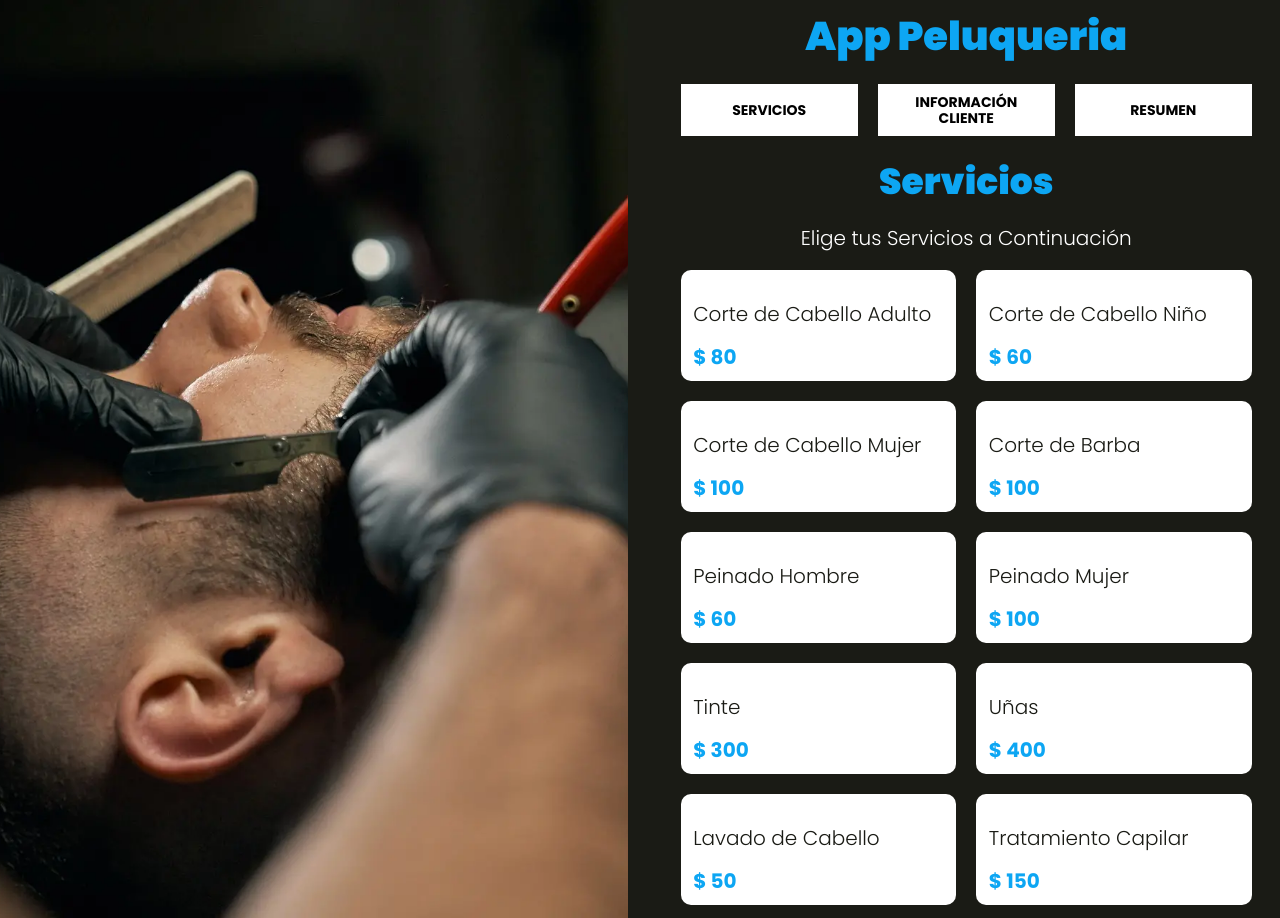
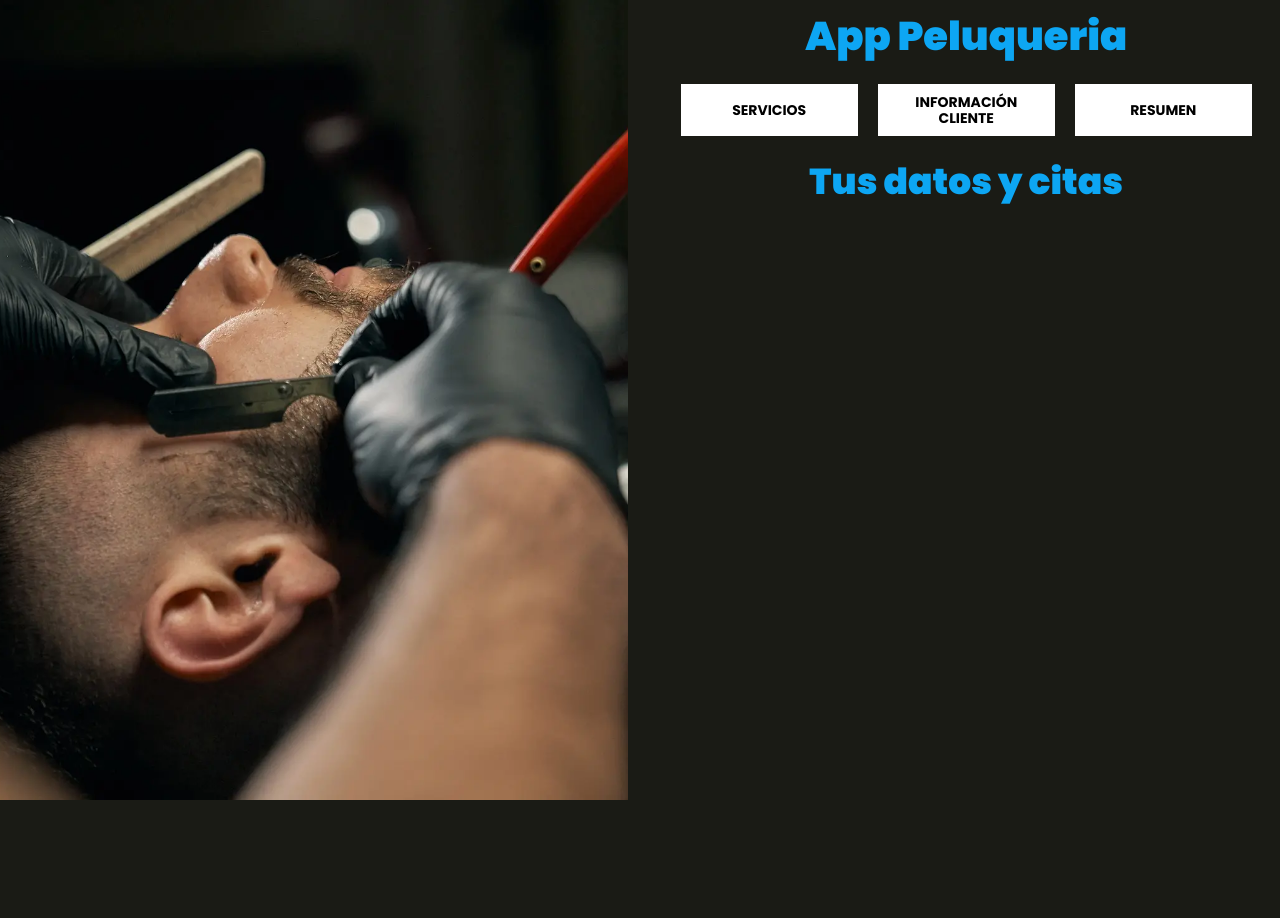
Before and after one commit to AlexisBeltran/Barberia, a website with bundled scripts: page index.html in a window 1280 px wide. Both pictures are taken after a click on the button "INFORMACIÓN CLIENTE". After the commit the page ends 800 px from the top, so only its background shows below. Built offline with nearby package versions, Linux system fonts and the light colour scheme.

Commit message:
Se muestran las pestañas de los distintos servicios

```diff
--- a/index.html
+++ b/index.html
@@ -18,20 +18,20 @@
                 <h1>App Peluqueria</h1>
             </header>
             <nav class="tabs" style="text-align: center;">
-                <button type="button">Servicios</button>
-                <button type="button">Información Cliente</button>
-                <button type="button">Resumen</button>
+                <button data-paso="1" type="button">Servicios</button>
+                <button data-paso="2" type="button">Información Cliente</button>
+                <button data-paso="3" type="button">Resumen</button>
             </nav>
             <!--Inicia contenido APP-->
-            <div class="seccion">
+            <div id="paso-1" class="seccion">
                 <h2>Servicios</h2>
                 <p class="text-center">Elige tus Servicios a Continuación</p>
                 <div id="servicios" class="listado-servicios"></div>
             </div>
-            <div class="seccion">
+            <div id="paso-2" class="seccion">
                 <h2>Tus datos y citas</h2>
             </div>
-            <div class="seccion">
+            <div id="paso-3" class="seccion">
                 <h2>Resumen</h2>
             </div>
         </div>
--- a/src/js/app.js
+++ b/src/js/app.js
@@ -1,11 +1,34 @@
+//Id de data-set button
+let Pagina = 1;
+
 document.addEventListener('DOMContentLoaded', () =>{
     IniciarApp();
 });
 
 function IniciarApp(){
     mostrarServicios();
+    mostrarSeccion();
+    ocultarSeccion();
 }
 
+function mostrarSeccion(){
+    const PaginaActual = document.querySelector(`#paso-${Pagina}`);
+    PaginaActual.classList.add('mostrar-seccion');
+}
+
+function ocultarSeccion(){
+    const Botones = document.querySelectorAll('.tabs button');
+    Botones.forEach( boton =>{
+        boton.addEventListener('click', e => {
+            e.preventDefault();
+            Pagina = parseInt(e.target.dataset.paso);
+            //Eliminando Seccion
+            document.querySelector('.mostrar-seccion').classList.remove('mostrar-seccion');
+            const Seccion = document.querySelector(`#paso-${Pagina}`);
+            Seccion.classList.add('mostrar-seccion');
+        });
+    });
+}
 async function mostrarServicios(){
     try{
         const Archivo = './servicios.json';
--- a/src/scss/layout/_tabs.scss
+++ b/src/scss/layout/_tabs.scss
@@ -21,8 +21,8 @@
     .seccion{
         display: none;
         margin-top: $separacion/2;
-        &:nth-of-type(1){
-            display: block;
-        }
     }
 }
+.mostrar-seccion{
+    display: block !important;
+}
```
Also changed, not shown: build/css/app.css, build/js/bundle.min.js, 2 other files.
